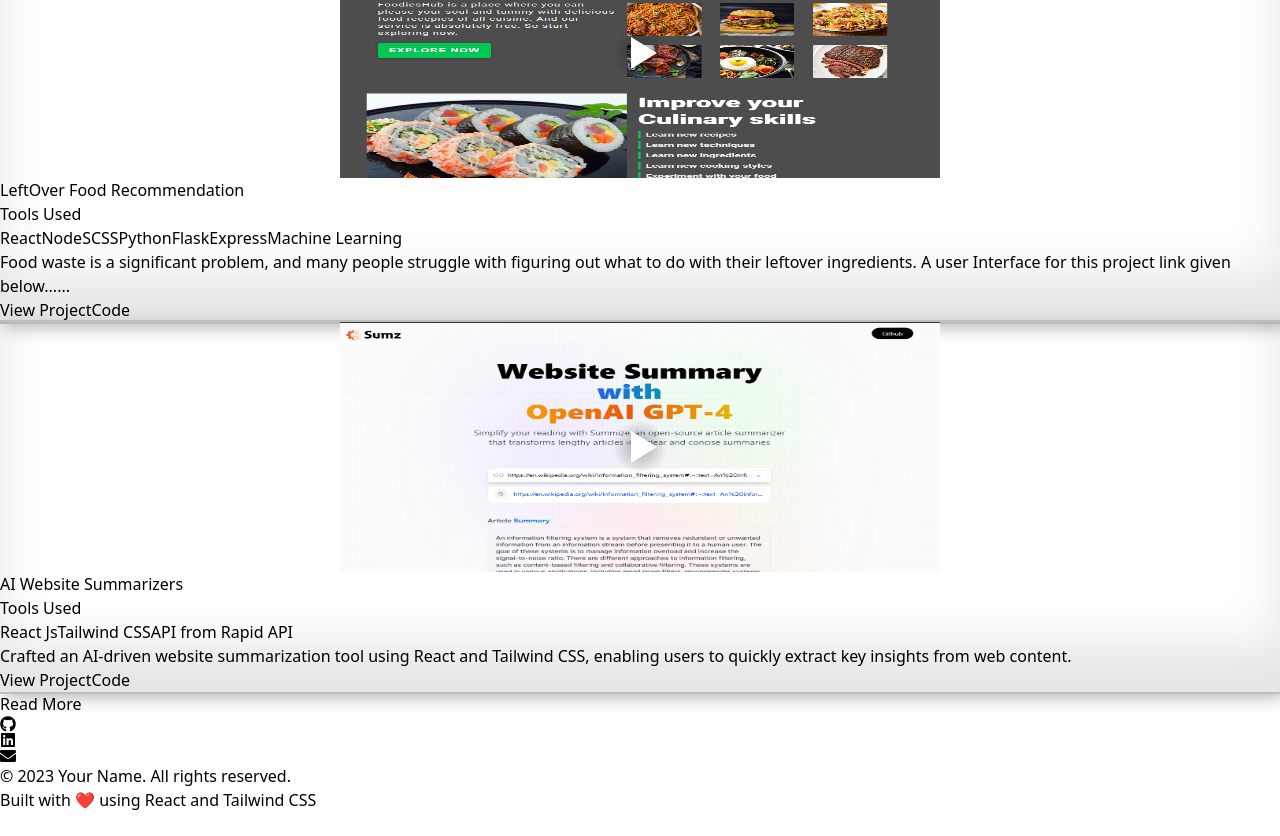
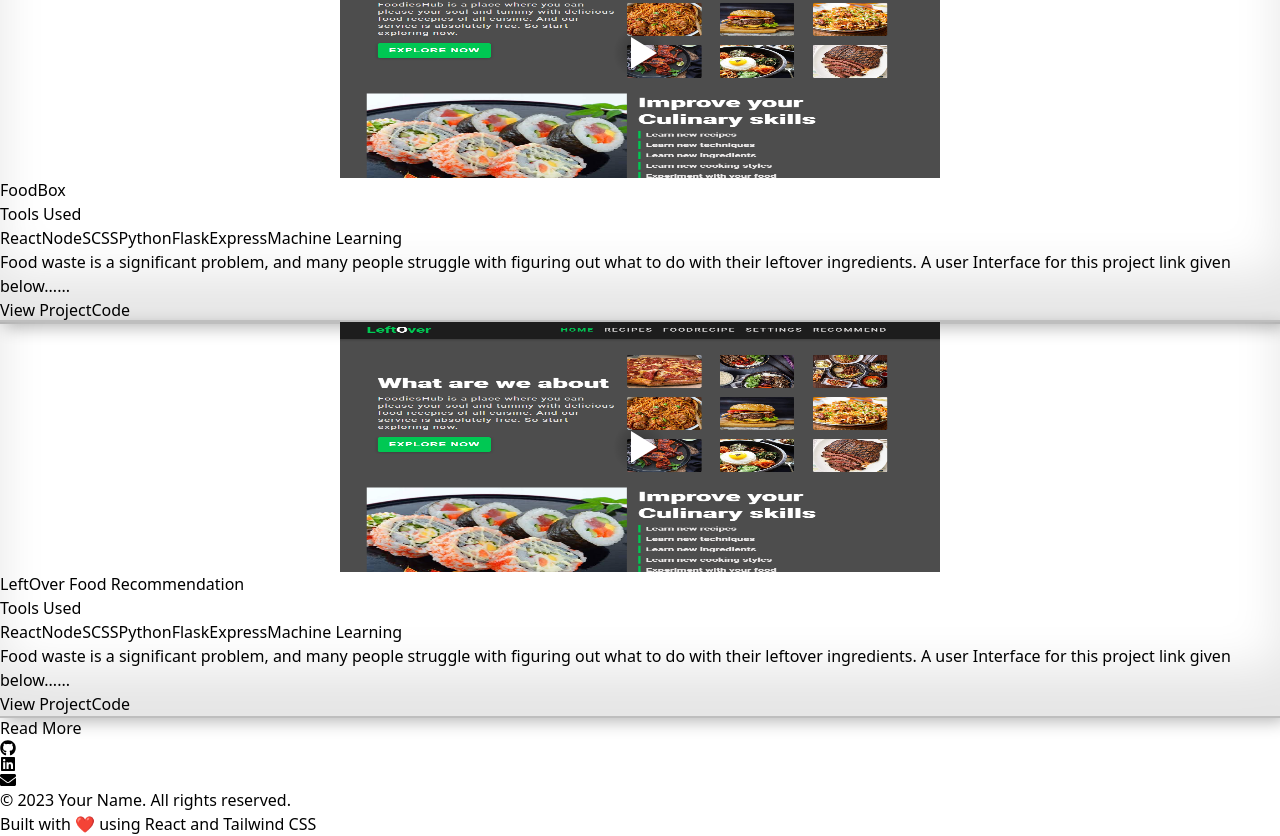
Before and after one commit to Rajan21252125/Portfolio, a React (Vite) app: page / in a window 1280 px wide. Shown: the part 8797-9633 px from the top of the page. Before the commit the page ends 9609 px from the top, so only its background shows below. Built offline with nearby package versions, Linux system fonts and the light colour scheme.

Commit message:
added a new project

```diff
--- a/index.html
+++ b/index.html
@@ -2,9 +2,12 @@
 <html lang="en">
   <head>
     <meta charset="UTF-8" />
-    <link rel="icon" type="image/svg+xml" href="icons8-portfolio-48.png" style="background-color: #fff;" />
+    <meta name="description" content="Rajan Gupta's portfolio showcasing skills and projects. Explore a collection of projects and skills in web development, design, and more." />
+    <meta name="keywords" content="portfolio, Rajan Gupta, projects, skills, web development, design , stranger2125" />
+    <meta name="author" content="Rajan Gupta" />
     <meta name="viewport" content="width=device-width, initial-scale=1.0" />
     <title>Portfolio-Rajan Gupta</title>
+    <link rel="icon" type="image/svg+xml" href="icons8-portfolio-48.png" style="background-color: #fff;" />
   </head>
   <body>
     <div id="root"></div>
--- a/src/component/Project.jsx
+++ b/src/component/Project.jsx
@@ -5,6 +5,16 @@
 export default function Project() {
   const [projectsToShow, setProjectsToShow] = useState(2);
   const allProjects = [
+    {
+      title: "FoodBox",
+      url: "project.mkv",
+      image: "Project1.png",
+      tools: ["React", "Node", "SCSS", "Python", "Flask", "Express", "Machine Learning"],
+      description:
+        "Food waste is a significant problem, and many people struggle with figuring out what to do with their leftover ingredients. A user Interface for this project link given below......",
+      projectUrl: "https://foodbox-rajan.netlify.app/",
+      githubUrl: "https://github.com/Rajan21252125/FoodBox.git",
+    },
     {
       title: "LeftOver Food Recommendation",
       url: "project1.mp4",
@@ -56,7 +66,7 @@
       tools: ["React JS", "Node", "Bootstrap", "JWT", "Express"],
       description:
         "Developed iNoteBook, a full-stack web app with React JS frontend and Node backend. Utilized Bootstrap for styling, JWT for authentication, and Express for API.",
-      projectUrl: "",
+      projectUrl: "https://i-notes-rajan.netlify.app/",
       githubUrl: "https://github.com/Rajan21252125/iNotes",
     },
 
@@ -70,7 +80,6 @@
       projectUrl: "",
       githubUrl: "https://github.com/Rajan21252125/Text-Utils",
     },
-    // ...
   ];
 
   const toggleProjects = () => {
```
Also changed, not shown: 1 other file (tests, documents, lock files or other folders).
